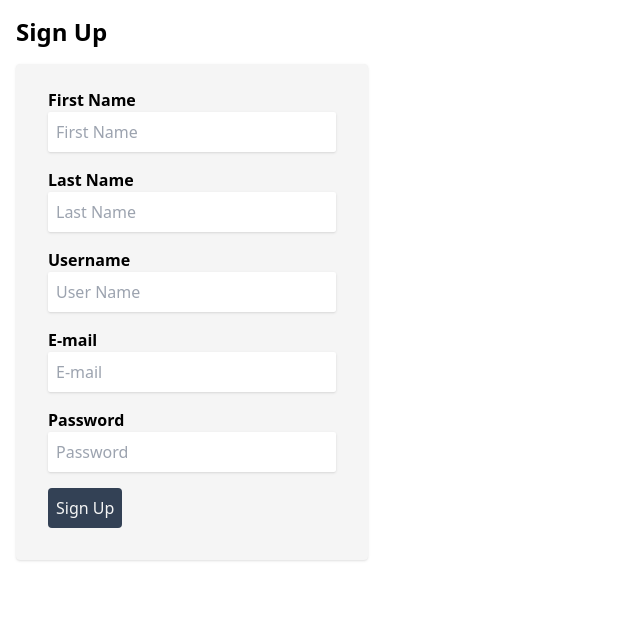
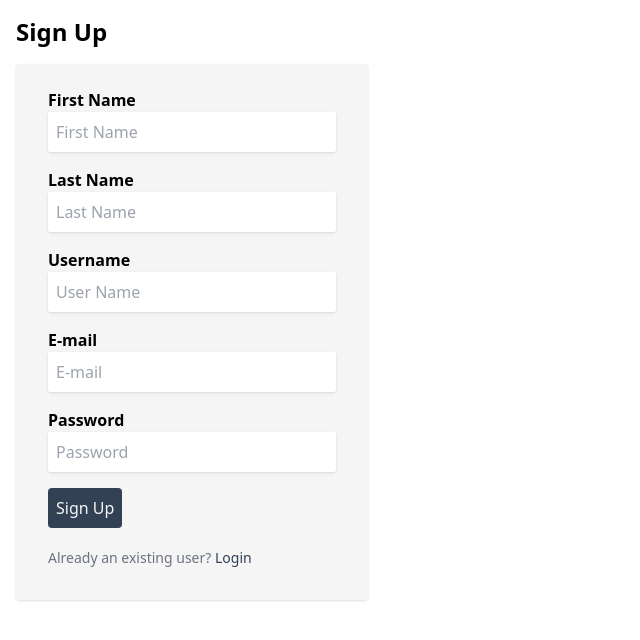
Before and after one commit to Chi-24k/sign-up-log-in-local-storage, a website: page index.html in a window 1280 px wide. Shown: the whole page, without its empty margins (0-640 px from the left). Drawn offline with nearby package versions, Linux system fonts and the light colour scheme.

Commit message:
added functionality to properly link the two pages

```diff
--- a/index.html
+++ b/index.html
@@ -11,7 +11,7 @@
   <div class="container w-full max-w-sm">
     <h1 class="text-2xl m-4 font-semibold">Sign Up</h1>
 
-    <form action="login.html" onsubmit="signupFunc()" name="signUp" class="bg-[whitesmoke] rounded px-8 pt-6 pb-8 m-4 shadow">
+    <form name="signUp" onsubmit="signupFunc()" class="bg-[whitesmoke] rounded px-8 pt-6 pb-8 m-4 shadow">
       <label for="firstName" class="font-semibold mb-3">First Name</label> <br>
       <input type="text" name="firstName" id="firstName" placeholder="First Name" class="w-full rounded-sm shadow p-2 mb-4" /required> <br>
 
@@ -28,6 +28,8 @@
       <input type="password" name="password" id="password" placeholder="Password" class="w-full rounded-sm shadow p-2 mb-4"/required> <br>
 
       <button type="submit" class="bg-slate-700 text-[whitesmoke] font-medium p-2 rounded hover:scale-110 transition-all">Sign Up</button>
+
+      <p class="mt-5 text-sm text-gray-500">Already an existing user? <a href="/login.html" class="text-slate-700 font-medium">Login</a></p>
     </form>
   </div>
 
```
Also changed, not shown: login.html (+2 -0 lines).
